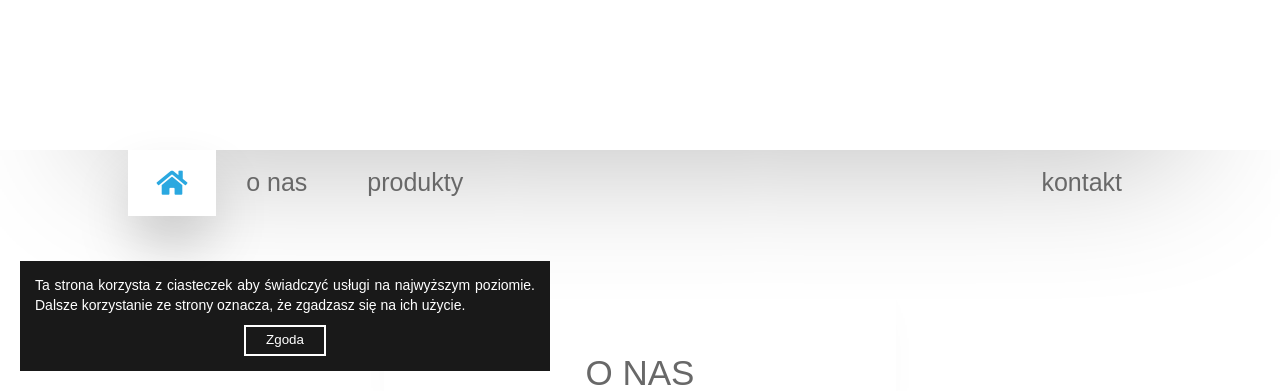
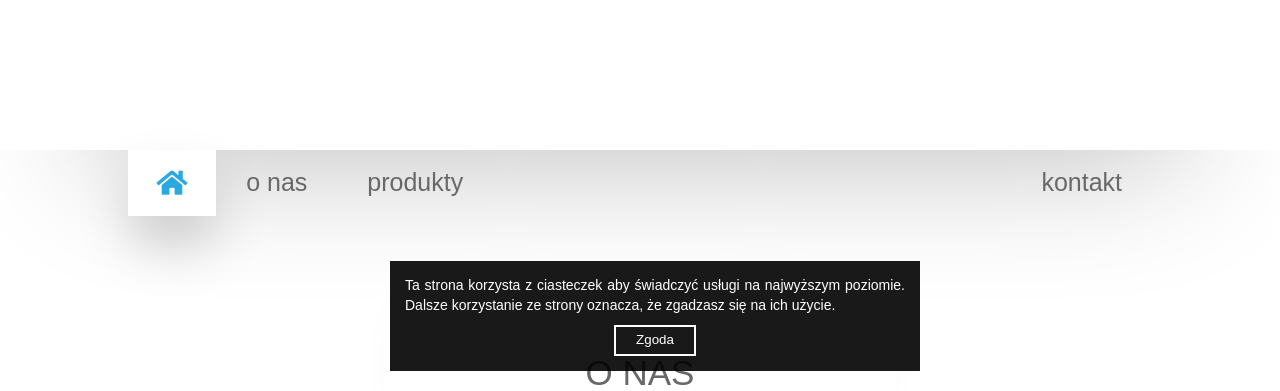
Before and after one commit to Qubatron15/ReacTechWebsite, a plain HTML site: page public_html/index.html in a window 1280 px wide. Shown: the part 409-800 px from the top of the page. Drawn offline with Linux system fonts and the light colour scheme.

Commit message:
Cookie information placement fix

```diff
--- a/public_html/sass/_cookie-information.sass
+++ b/public_html/sass/_cookie-information.sass
@@ -7,7 +7,7 @@
     text-align: justify
     position: fixed
     bottom: -1000px
-    left: 20px
+    left: calc(50% - 250px)
     padding: 15px
     z-index: 250
 
```
Also changed, not shown: public_html/css/main.css.
